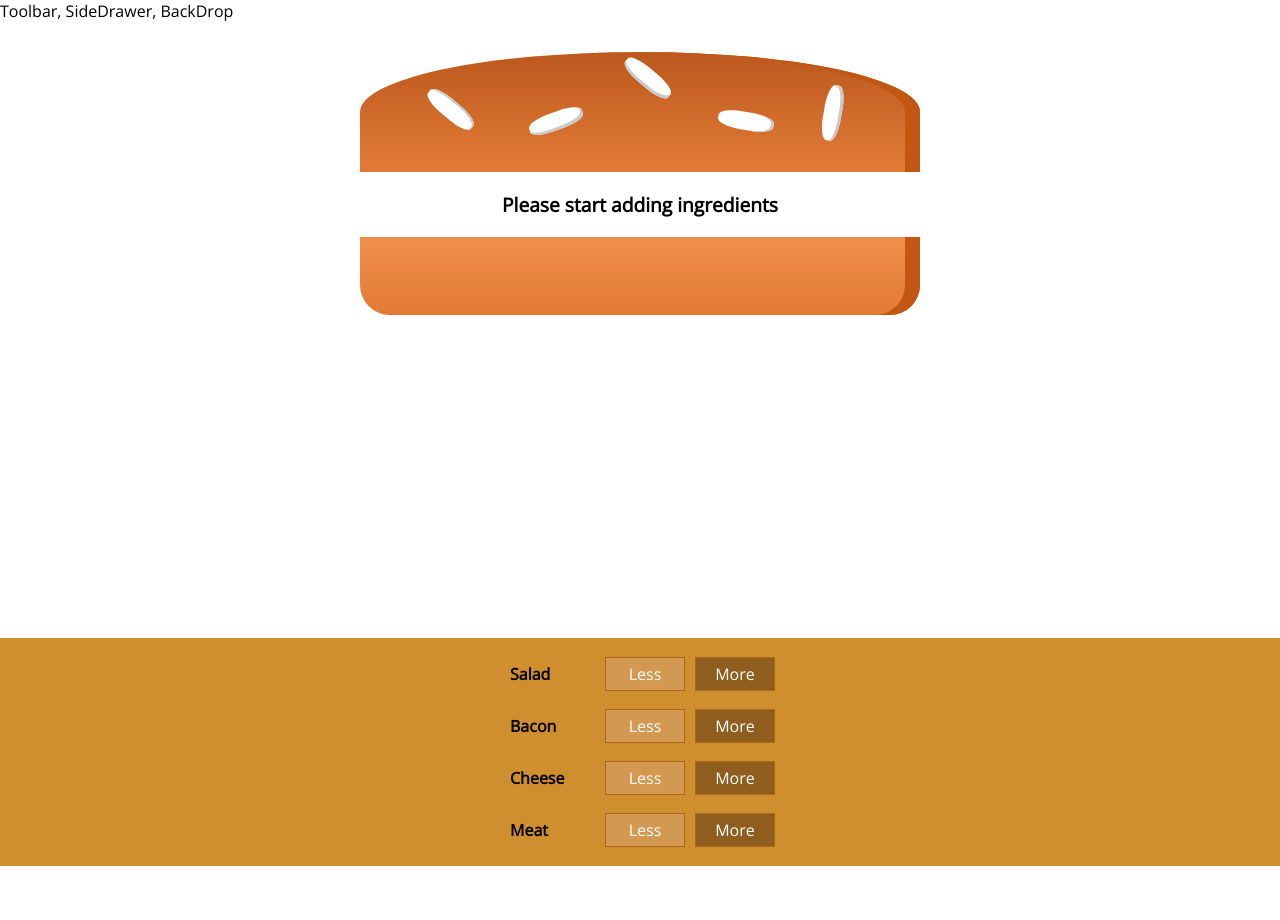
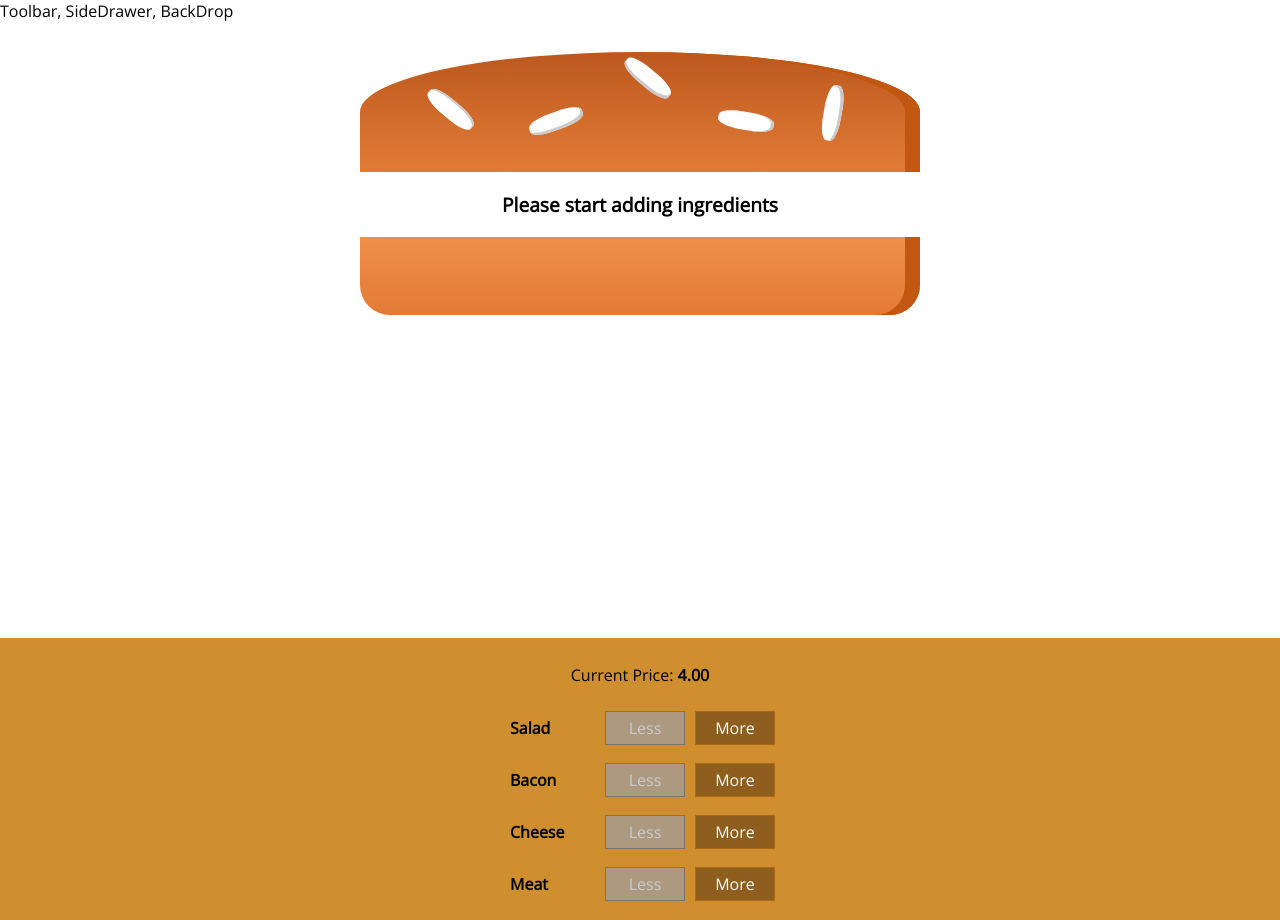
Before and after one commit to trinhvinhtruong96/burger-app, a React (Create React App) app: page / in a window 1280 px wide. Before the commit the page ends 866 px from the top, so only its background shows below. Built offline with nearby package versions, Linux system fonts and the light colour scheme.

Commit message:
display price of burger

```diff
--- a/src/components/Burger/BuildControls/BuildControl/BuildControl.js
+++ b/src/components/Burger/BuildControls/BuildControl/BuildControl.js
@@ -5,7 +5,7 @@
 const BuildControl = (props) => (
     <div className={classes.BuildControl}>
         <div className={classes.Label}>{props.label}</div>
-        <button className={classes.Less} onClick={props.removed}>Less</button>
+        <button className={classes.Less} onClick={props.removed} disabled={props.disabled}>Less</button>
         <button className={classes.More} onClick={props.added}>More</button>
     </div>
 );
--- a/src/components/Burger/BuildControls/BuildControls.js
+++ b/src/components/Burger/BuildControls/BuildControls.js
@@ -12,12 +12,14 @@
 
 const BuildControls = (props) => (
     <div className={classes.BuildControls}>
+        <p>Current Price: <strong>{props.price.toFixed(2)}</strong></p>
         {controls.map(ctrl => (
             <BuildControl
                 key={ctrl.label}
                 label={ctrl.label}
                 added={() => props.ingredientAdded(ctrl.type)}
-                removed={() => props.ingredientRemoved(ctrl.type)} />))}
+                removed={() => props.ingredientRemoved(ctrl.type)}
+                disabled= {props.disabled[ctrl.type]} />))}
     </div>
 );
 
--- a/src/containers/BurgerBuilder/BurgerBuilder.js
+++ b/src/containers/BurgerBuilder/BurgerBuilder.js
@@ -54,12 +54,18 @@
     }
 
     render() {
+        const disableInfo = { ...this.state.ingredients };
+        for (let key in disableInfo) {
+            disableInfo[key] = disableInfo[key] <= 0;
+        }
         return (
             <Aux>
                 <Burger ingredients={this.state.ingredients} />
                 <BuildControls
                     ingredientAdded={this.addIngredientHandler}
-                    ingredientRemoved={this.removeIngredientHandler} />
+                    ingredientRemoved={this.removeIngredientHandler}
+                    price={this.state.totalPrice}
+                    disabled={disableInfo} />
             </Aux>
         );
     }
```
Also changed, not shown: 1 other file (tests, documents, lock files or other folders).
